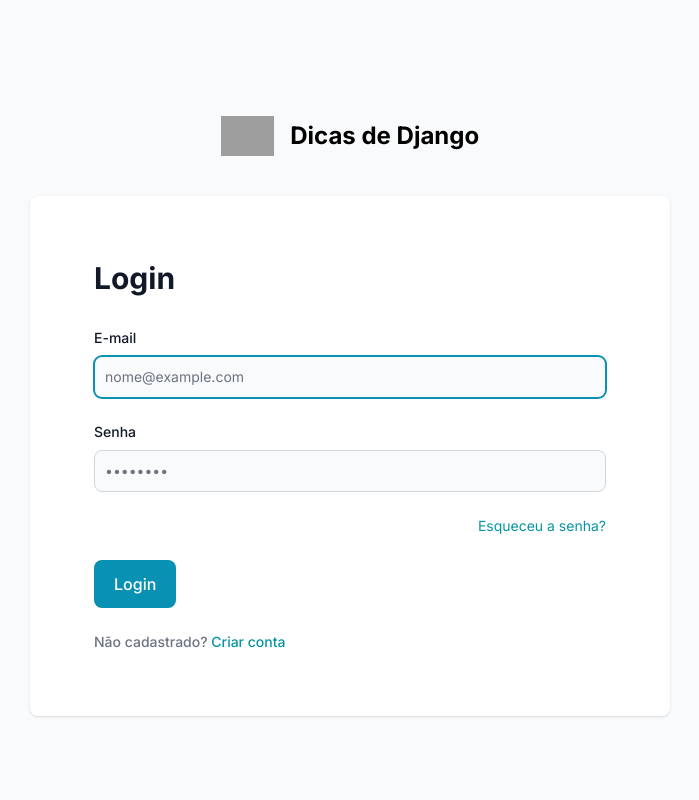
After one commit to rg3915/dicas-de-django, a Django app: page /accounts/login/ in a window 1280 px wide. The commit adds this page. Shown: the whole page, without its empty margins (290-989 px from the left). Run offline with Django 4.2, Linux system fonts and the light colour scheme; some libraries are stand-ins or nearby versions; grey boxes are pictures that could not be loaded.

Commit message:
Login com e-mail no Django. close #106

```diff
--- /dev/null
+++ b/backend/accounts/templates/registration/login.html
@@ -0,0 +1,61 @@
+<!-- login.html -->
+{% extends "base_login.html" %}
+
+{% block content %}
+  <main class="bg-gray-50">
+    <div class="mx-auto md:h-screen flex flex-col justify-center items-center px-6 pt-8 pt:mt-0">
+      <a href="https://demo.themesberg.com/windster/" class="text-2xl font-semibold flex justify-center items-center mb-8 lg:mb-10">
+        <img src="https://demo.themesberg.com/windster/images/logo.svg" class="h-10 mr-4" alt="Windster Logo">
+        <span class="self-center text-2xl font-bold whitespace-nowrap">Dicas de Django</span>
+      </a>
+      <!-- Card -->
+      <div class="bg-white shadow rounded-lg md:mt-0 w-full sm:max-w-screen-sm xl:p-0">
+        <div class="p-6 sm:p-8 lg:p-16 space-y-8">
+          <h2 class="text-2xl lg:text-3xl font-bold text-gray-900">
+            Login
+          </h2>
+          <form class="mt-8 space-y-6" action="." method="POST">
+            {% csrf_token %}
+            <div>
+              <label for="id_email" class="text-sm font-medium text-gray-900 block mb-2">E-mail</label>
+              <input
+                id="id_email"
+                type="email"
+                name="username"
+                class="bg-gray-50 border border-gray-300 text-gray-900 sm:text-sm rounded-lg focus:ring-cyan-600 focus:border-cyan-600 block w-full p-2.5"
+                placeholder="nome@example.com"
+                required
+                autofocus
+              >
+            </div>
+            <div>
+              <label for="id_password" class="text-sm font-medium text-gray-900 block mb-2">Senha</label>
+              <input
+                id="id_password"
+                type="password"
+                name="password"
+                placeholder="••••••••"
+                class="bg-gray-50 border border-gray-300 text-gray-900 sm:text-sm rounded-lg focus:ring-cyan-600 focus:border-cyan-600 block w-full p-2.5"
+                required
+              >
+            </div>
+            <div class="flex items-start">
+              <!-- <div class="flex items-center h-5">
+                <input id="remember" aria-describedby="remember" name="remember" type="checkbox" class="bg-gray-50 border-gray-300 focus:ring-3 focus:ring-cyan-200 h-4 w-4 rounded">
+              </div>
+              <div class="text-sm ml-3">
+                <label for="remember" class="font-medium text-gray-900">Remember me</label>
+              </div> -->
+              <a href="" class="text-sm text-teal-500 hover:underline ml-auto">Esqueceu a senha?</a>
+            </div>
+            <button type="submit" class="text-white bg-cyan-600 hover:bg-cyan-700 focus:ring-4 focus:ring-cyan-200 font-medium rounded-lg text-base px-5 py-3 w-full sm:w-auto text-center">Login</button>
+            <div class="text-sm font-medium text-gray-500">
+              Não cadastrado? <a href="." class="text-teal-500 hover:underline">Criar conta</a>
+            </div>
+          </form>
+        </div>
+      </div>
+    </div>
+
+  </main>
+{% endblock content %}
--- /dev/null
+++ b/backend/accounts/urls.py
@@ -0,0 +1,7 @@
+# accounts/urls.py
+from django.contrib.auth.views import LoginView
+from django.urls import path
+
+urlpatterns = [
+    path('login/', LoginView.as_view(), name='login'),  # noqa E501
+]
--- /dev/null
+++ b/backend/core/templates/base_login.html
@@ -0,0 +1,49 @@
+<!-- base_login.html -->
+{% load static %}
+<!DOCTYPE html>
+<html lang="en">
+  <head>
+    <meta charset="utf-8">
+    <meta name="viewport" content="width=device-width, initial-scale=1">
+    <meta name="description" content="Get started with a free and open source Tailwind CSS admin dashboard featuring a sidebar layout, advanced charts, and hundreds of components based on Flowbite">
+    <meta name="author" content="Themesberg">
+    <meta name="generator" content="Hugo 0.107.0">
+
+    <title>Dicas de Django | Login</title>
+
+    <link rel="preconnect" href="https://fonts.googleapis.com">
+    <link rel="preconnect" href="https://fonts.gstatic.com" crossorigin>
+    <link href="https://fonts.googleapis.com/css2?family=Inter:wght@300;400;500;600;700;800&display=swap" rel="stylesheet">
+    <link rel="stylesheet" href="{% static 'css/app.css' %}">
+    <link rel="apple-touch-icon" sizes="180x180" href="https://demo.themesberg.com/windster/apple-touch-icon.png">
+    <link rel="icon" type="image/png" sizes="32x32" href="https://demo.themesberg.com/windster/favicon-32x32.png">
+    <link rel="icon" type="image/png" sizes="16x16" href="https://demo.themesberg.com/windster/favicon-16x16.png">
+    <link rel="icon" type="image/png" href="https://demo.themesberg.com/windster/favicon.ico">
+    <link rel="mask-icon" href="https://demo.themesberg.com/windster/safari-pinned-tab.svg" color="#5bbad5">
+    <meta name="msapplication-TileColor" content="#ffffff">
+    <meta name="theme-color" content="#ffffff">
+    <!-- Twitter -->
+    <meta name="twitter:card" content="summary_large_image">
+    <meta name="twitter:site" content="@">
+    <meta name="twitter:creator" content="@">
+    <meta name="twitter:title" content="Tailwind CSS Login - Windster">
+    <meta name="twitter:description" content="Get started with a free and open source Tailwind CSS admin dashboard featuring a sidebar layout, advanced charts, and hundreds of components based on Flowbite">
+    <meta name="twitter:image" content="https://demo.themesberg.com/windster/">
+
+    <!-- Facebook -->
+    <meta property="og:url" content="https://demo.themesberg.com/windster/">
+    <meta property="og:title" content="Tailwind CSS Login - Windster">
+    <meta property="og:description" content="Get started with a free and open source Tailwind CSS admin dashboard featuring a sidebar layout, advanced charts, and hundreds of components based on Flowbite">
+    <meta property="og:type" content="website">
+    <meta property="og:image" content="https://demo.themesberg.com/docs/images/og-image.jpg">
+    <meta property="og:image:type" content="image/png">
+
+  </head>
+  <body class="bg-gray-50">
+
+    {% block content %}{% endblock content %}
+
+    <script async defer src="https://buttons.github.io/buttons.js"></script>
+    <script src="{% static 'js/app.bundle.js' %}"></script>
+  </body>
+</html>
--- a/backend/core/templates/index.html
+++ b/backend/core/templates/index.html
@@ -35,7 +35,7 @@
           <a href="{% url 'core:dashboard' %}" class="text-gray-600 hover:text-purple-600 p-4 px-3 sm:px-4">Home</a>
           <a href="#products" class="text-gray-600 hover:text-purple-600 p-4 px-3 sm:px-4">Produtos</a>
           <a href="#contato" class="text-gray-600 hover:text-purple-600 p-4 px-3 sm:px-4">Contato</a>
-          <a href="#" class="text-gray-600 hover:text-purple-600 p-4 px-3 sm:px-4">Login</a>
+          <a href="{% url 'login' %}" class="text-gray-600 hover:text-purple-600 p-4 px-3 sm:px-4">Login</a>
           <a href="#" class="bg-purple-600 text-gray-50 hover:bg-purple-700 p-3 px-3 sm:px-5 rounded-full">
             <svg xmlns="http://www.w3.org/2000/svg" class="h-5 w-5 sm:h-6 sm:w-6 inline-block" fill="none" viewBox="0 0 24 24" stroke="currentColor">
               <path stroke-linecap="round" stroke-linejoin="round" stroke-width="2" d="M3 3h2l.4 2M7 13h10l4-8H5.4M7 13L5.4 5M7 13l-2.293 2.293c-.63.63-.184 1.707.707 1.707H17m0 0a2 2 0 100 4 2 2 0 000-4zm-8 2a2 2 0 11-4 0 2 2 0 014 0z" />
--- a/backend/core/views.py
+++ b/backend/core/views.py
@@ -1,3 +1,4 @@
+from django.contrib.auth.decorators import login_required
 from django.shortcuts import render
 
 
@@ -6,6 +7,7 @@ def index(request):
     return render(request, template_name)
 
 
+@login_required
 def dashboard(request):
     template_name = 'dashboard.html'
     return render(request, template_name)
--- a/backend/settings.py
+++ b/backend/settings.py
@@ -151,3 +151,6 @@ STATIC_ROOT = BASE_DIR.joinpath('staticfiles')
 # https://docs.djangoproject.com/en/4.1/ref/settings/#default-auto-field
 
 DEFAULT_AUTO_FIELD = 'django.db.models.BigAutoField'
+
+LOGIN_REDIRECT_URL = 'core:dashboard'
+LOGOUT_REDIRECT_URL = 'core:index'
--- a/backend/urls.py
+++ b/backend/urls.py
@@ -3,6 +3,7 @@ from django.urls import include, path
 
 urlpatterns = [
     path('', include('backend.core.urls', namespace='core')),  # noqa E501
+    path('accounts/', include('backend.accounts.urls')),  # noqa E501
     path('crm/', include('backend.crm.urls', namespace='crm')),  # noqa E501
     path('admin/', admin.site.urls),  # noqa E501
 ]
```
